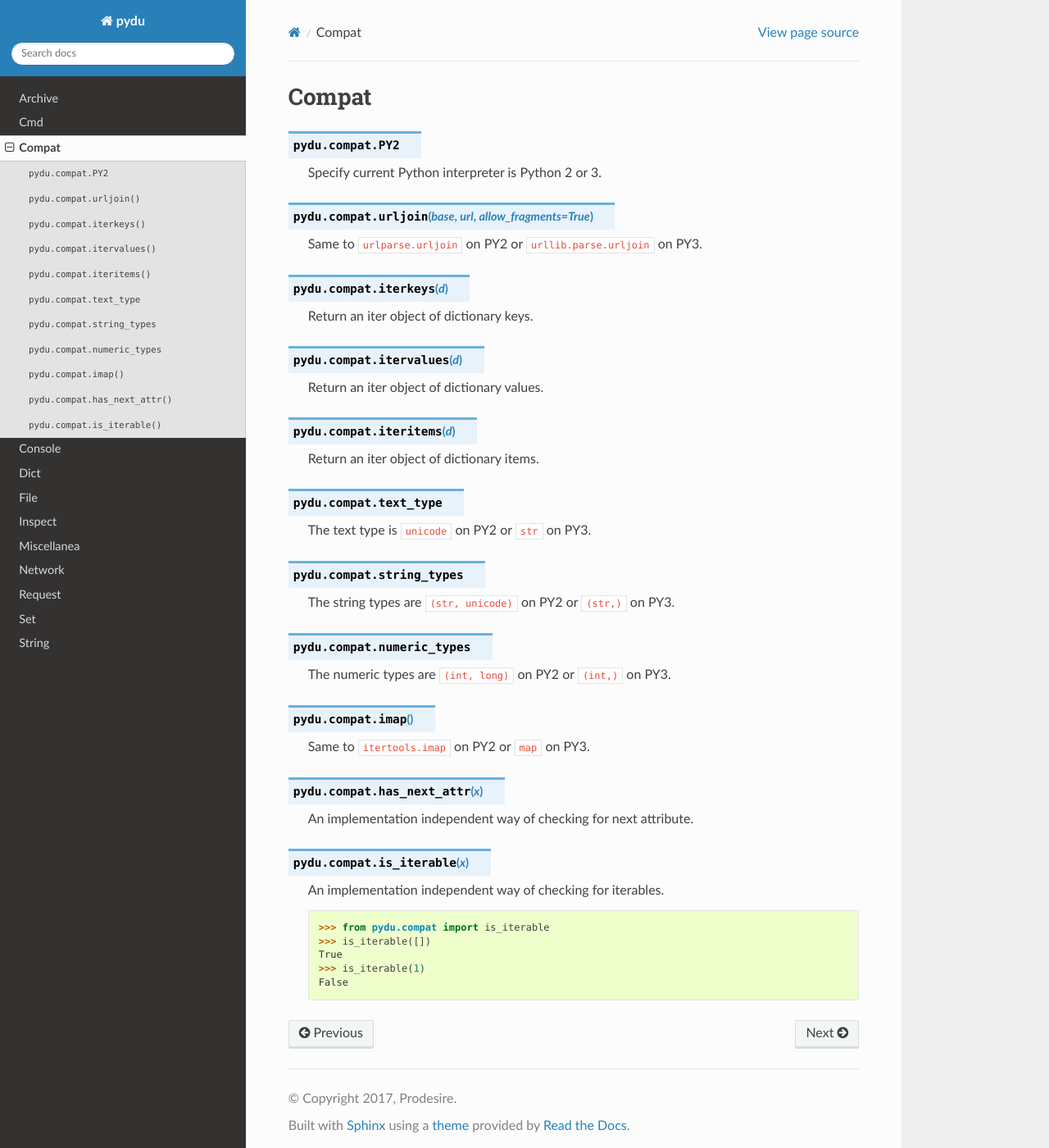
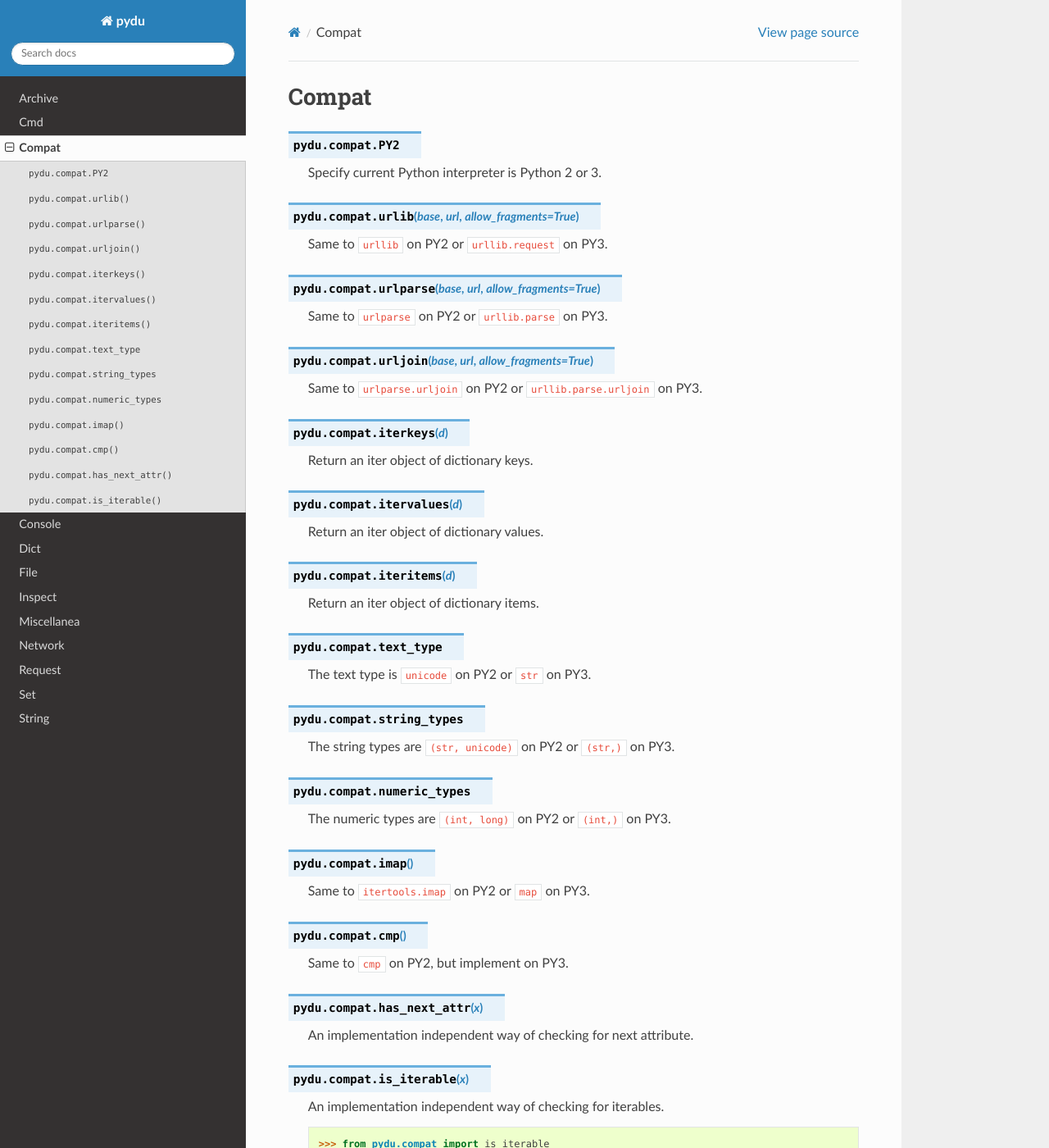
Before and after one commit to flaggo/pydu, a Sphinx documentation site: the page built from docs/compat.rst, in a window 1280 px wide and 1400 px high. Shown: the whole window at 82% size. Built offline with Sphinx 7.4.7 and the Read the Docs theme 2.0.0, drawn with Linux system fonts in a browser that asks for light colours.

Commit message:
add doc for urlib, urljoin and cmp

```diff
--- a/docs/compat.rst
+++ b/docs/compat.rst
@@ -4,6 +4,16 @@ Compat
 .. py:data:: pydu.compat.PY2
 
     Specify current Python interpreter is Python 2 or 3.
+
+
+.. py:function:: pydu.compat.urlib(base, url, allow_fragments=True)
+
+    Same to ``urllib`` on PY2 or ``urllib.request`` on PY3.
+
+
+.. py:function:: pydu.compat.urlparse(base, url, allow_fragments=True)
+
+    Same to ``urlparse`` on PY2 or ``urllib.parse`` on PY3.
 
 
 .. py:function:: pydu.compat.urljoin(base, url, allow_fragments=True)
@@ -46,6 +56,11 @@ Compat
     Same to ``itertools.imap`` on PY2 or ``map`` on PY3.
 
 
+.. py:function:: pydu.compat.cmp
+
+    Same to ``cmp`` on PY2, but implement on PY3.
+
+
 .. py:function:: pydu.compat.has_next_attr(x)
 
     An implementation independent way of checking for next attribute.
```
